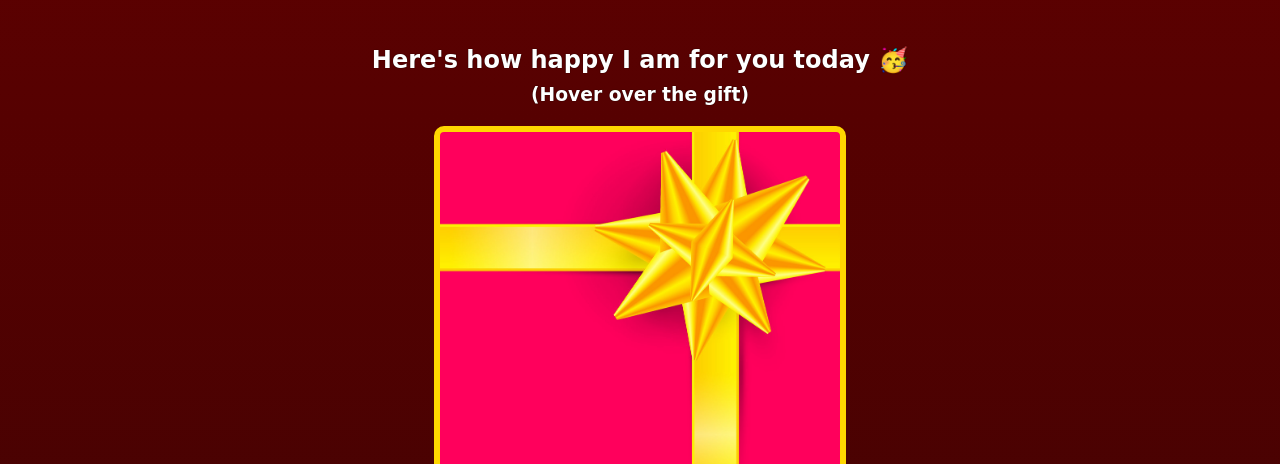
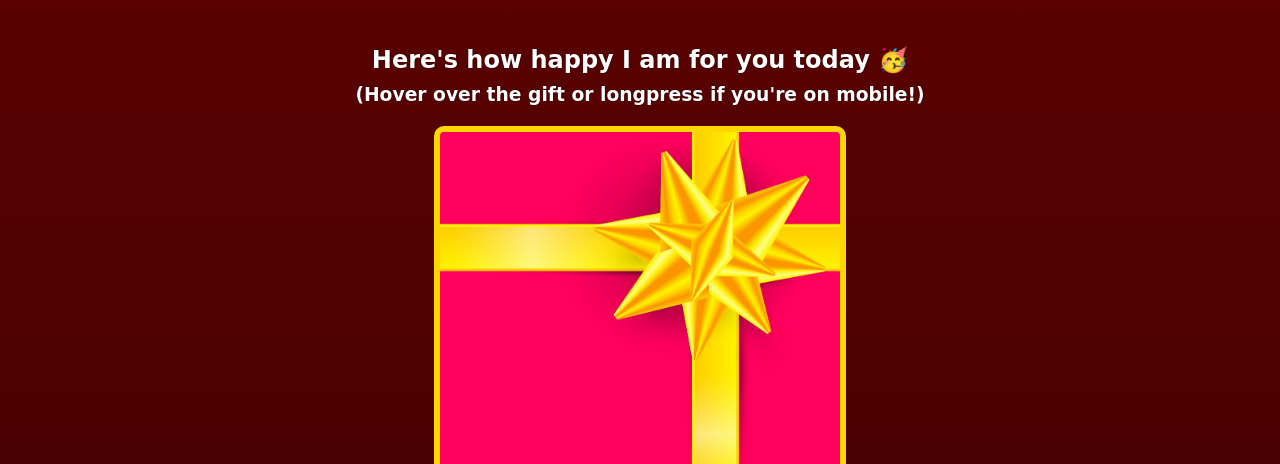
Before and after one commit to Jay-Rivera/birthday-gift-site, a plain HTML site: page index.html in a window 1280 px wide. Shown: the part 336-800 px from the top of the page. Drawn offline with nearby package versions, Linux system fonts and the light colour scheme; a web font is replaced by a local one.

Commit message:
Update index.html

```diff
--- a/index.html
+++ b/index.html
@@ -22,7 +22,9 @@
 
     <div class="gift-section">
       <h2 class="gift-title">Here's how happy I am for you today 🥳</h2>
-      <h3 class="gift-hint">(Hover over the gift)</h3>
+      <h3 class="gift-hint">
+        (Hover over the gift or longpress if you're on mobile!)
+      </h3>
       <div class="gift-img" id="gift-img-happy"></div>
     </div>
 
```
